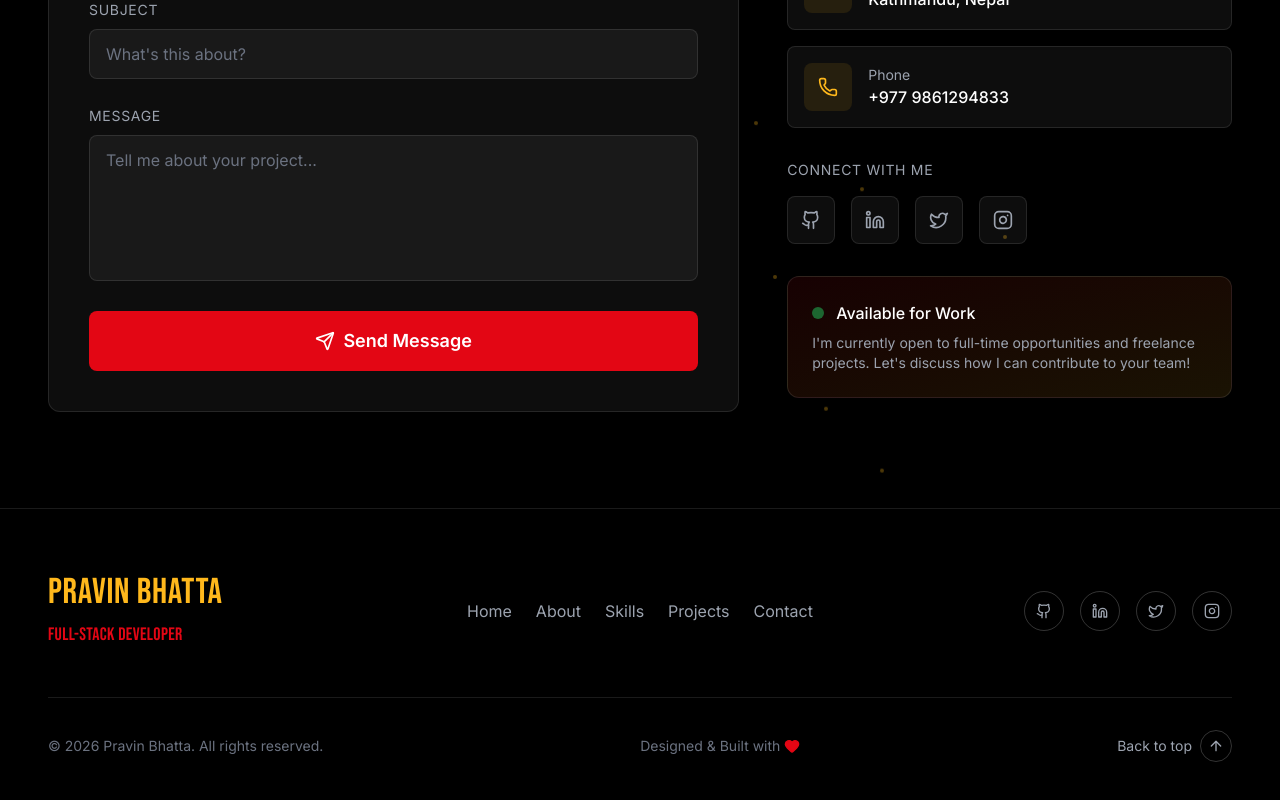
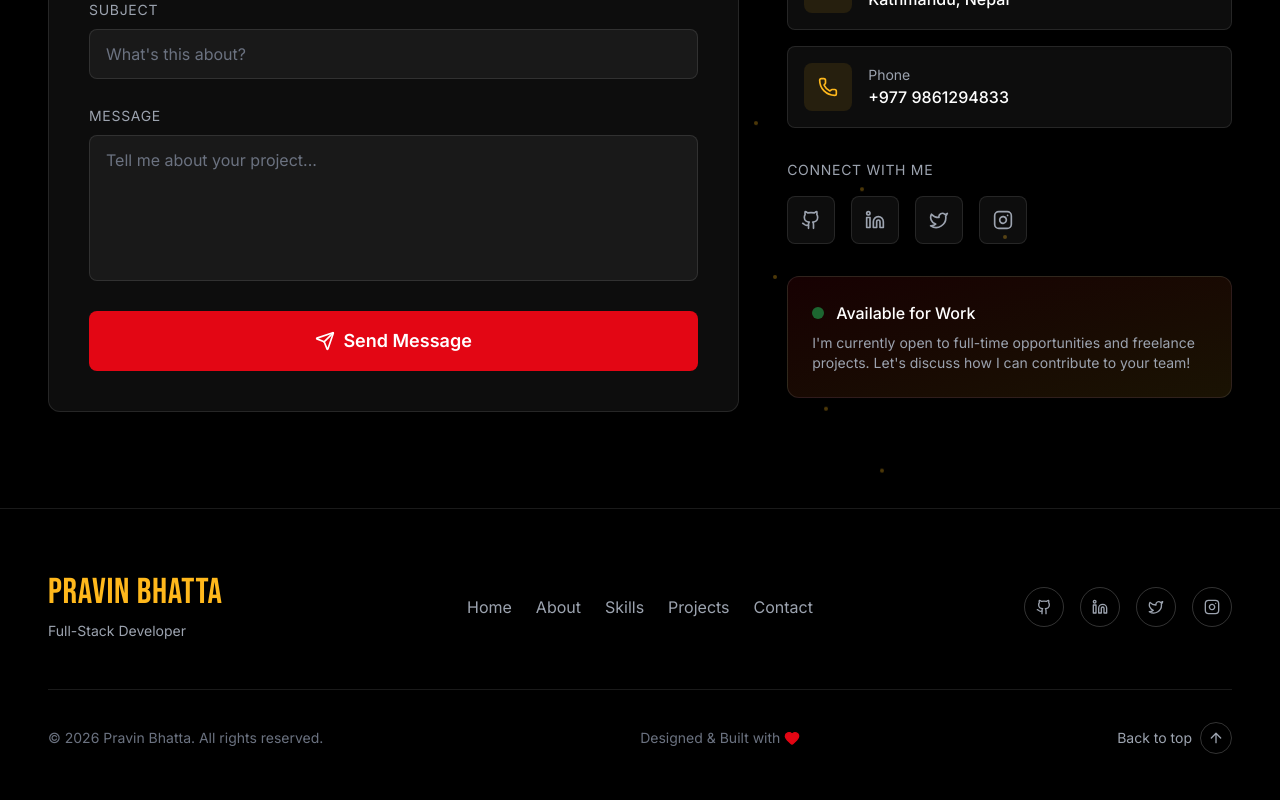
Before and after one commit to mrpravin21/Pravin-Bhatta-s-Portfolio, a React (Vite) app: page / in a window 1280 px wide. Shown: the part 6920-7720 px from the top of the page. Built offline with nearby package versions, Linux system fonts and the light colour scheme.

Commit message:
ui for footer update

```diff
--- a/src/sections/Footer.tsx
+++ b/src/sections/Footer.tsx
@@ -99,9 +99,9 @@ const Footer = () => {
             <h3 className="footer-logo font-display text-4xl text-gold mb-2">
               PRAVIN BHATTA
             </h3>
-            <h4 className="footer-tagline text-red text-lg font-medium">
+            <p className="footer-tagline text-gray-400 text-sm">
               Full-Stack Developer
-            </h4>
+            </p>
           </div>
 
           {/* Quick Links */}
```
